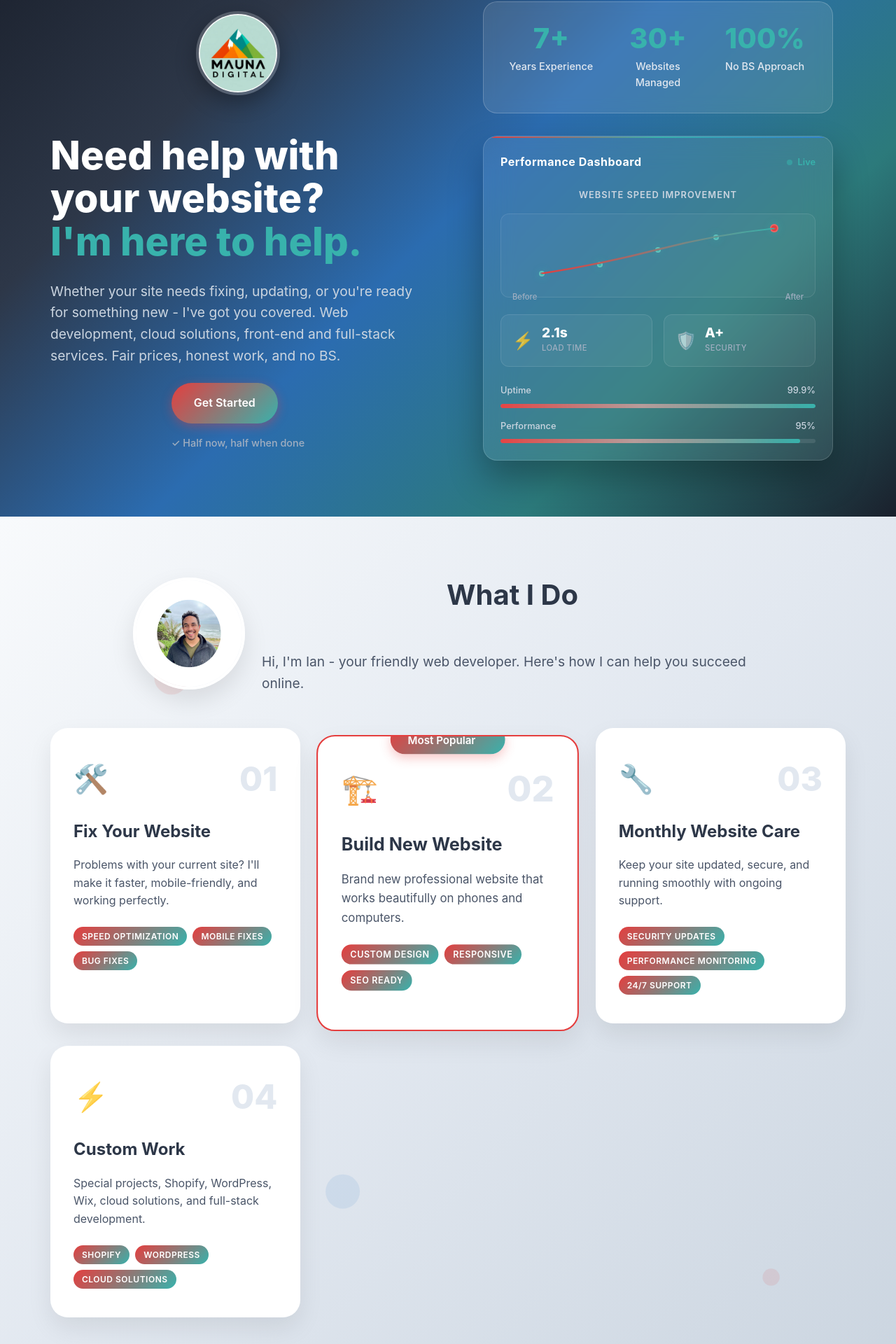
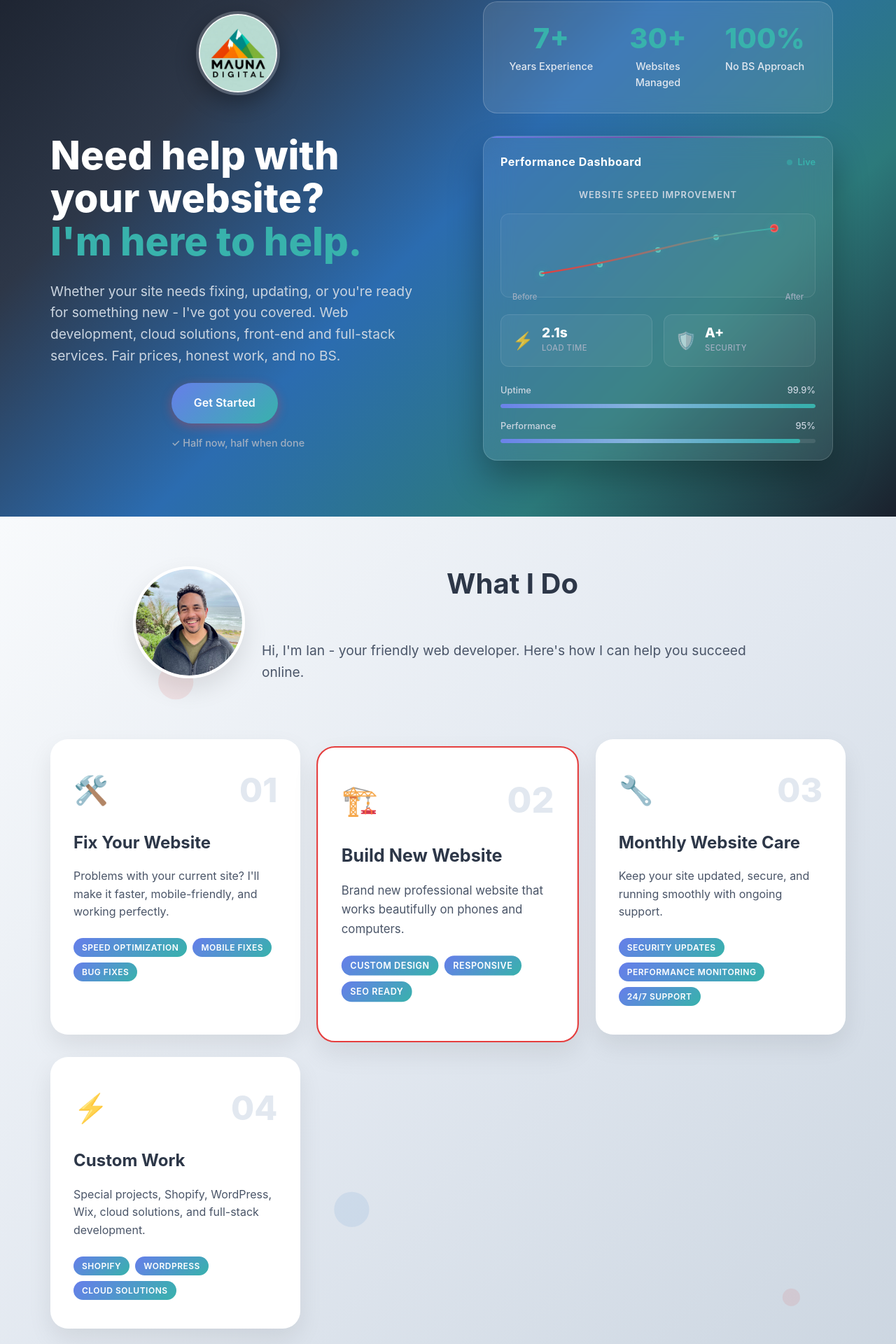
Before and after one commit to mriansabado/mauna-digital-website, a React (Vite) app: page / in a window 1280 px wide. Shown: the part 118-2038 px from the top of the page at 70% size. Built offline with nearby package versions, Linux system fonts and the light colour scheme.

Commit message:
updated gradient coloring

```diff
--- a/src/App.css
+++ b/src/App.css
@@ -89,7 +89,7 @@ body {
   left: 0;
   width: 0;
   height: 2px;
-  background: linear-gradient(135deg, #e53e3e 0%, #38b2ac 50%, #3182ce 100%);
+  background: linear-gradient(135deg, #667eea 0%, #764ba2 50%, #38b2ac 100%);
   transition: width 0.3s ease;
 }
 
@@ -284,7 +284,7 @@ body {
   left: 0;
   right: 0;
   height: 2px;
-  background: linear-gradient(90deg, #e53e3e 0%, #38b2ac 50%, #3182ce 100%);
+  background: linear-gradient(90deg, #667eea 0%, #764ba2 50%, #38b2ac 100%);
 }
 
 .dashboard-header {
@@ -499,7 +499,7 @@ body {
 
 .progress-fill {
   height: 100%;
-  background: linear-gradient(90deg, #e53e3e 0%, #38b2ac 100%);
+  background: linear-gradient(90deg, #667eea 0%, #38b2ac 100%);
   border-radius: 3px;
   position: relative;
   animation: fillProgress 2s ease-out;
@@ -547,7 +547,7 @@ body {
 }
 
 .gradient-text {
-  background: linear-gradient(135deg, #e53e3e 0%, #38b2ac 50%, #3182ce 100%);
+  background: linear-gradient(135deg, #667eea 0%, #764ba2 50%, #38b2ac 100%);
   -webkit-background-clip: text;
   -webkit-text-fill-color: transparent;
   background-clip: text;
@@ -567,7 +567,7 @@ body {
 }
 
 .btn-primary {
-  background: linear-gradient(135deg, #e53e3e 0%, #38b2ac 100%);
+  background: linear-gradient(135deg, #667eea 0%, #38b2ac 100%);
   color: white;
   box-shadow: 0 4px 15px rgba(229, 62, 62, 0.4);
 }
@@ -606,7 +606,8 @@ section {
 .services {
   background: linear-gradient(135deg, #f8fafc 0%, #e2e8f0 50%, #cbd5e0 100%);
   position: relative;
-  overflow: hidden;
+  overflow: visible;
+  padding: 4rem 0;
 }
 
 .services::before {
@@ -666,6 +667,8 @@ section {
   gap: 2rem;
   position: relative;
   z-index: 1;
+  padding-top: 2rem;
+  padding-bottom: 2rem;
 }
 
 .service-card {
@@ -687,7 +690,7 @@ section {
   left: 0;
   right: 0;
   height: 4px;
-  background: linear-gradient(90deg, #e53e3e 0%, #38b2ac 100%);
+  background: linear-gradient(90deg, #667eea 0%, #38b2ac 100%);
   transform: scaleX(0);
   transition: transform 0.3s ease;
 }
@@ -715,7 +718,7 @@ section {
   position: absolute;
   top: -15px;
   right: 20px;
-  background: linear-gradient(135deg, #e53e3e 0%, #38b2ac 100%);
+  background: linear-gradient(135deg, #667eea 0%, #38b2ac 100%);
   color: white;
   padding: 0.5rem 1.5rem;
   border-radius: 20px;
@@ -764,7 +767,7 @@ section {
 }
 
 .feature-tag {
-  background: linear-gradient(135deg, #e53e3e 0%, #38b2ac 100%);
+  background: linear-gradient(135deg, #667eea 0%, #38b2ac 100%);
   color: white;
   padding: 0.25rem 0.75rem;
   border-radius: 15px;
@@ -820,7 +823,7 @@ section {
   top: -15px;
   left: 50%;
   transform: translateX(-50%);
-  background: linear-gradient(135deg, #e53e3e 0%, #38b2ac 100%);
+  background: linear-gradient(135deg, #667eea 0%, #38b2ac 100%);
   color: white;
   padding: 0.5rem 1.5rem;
   border-radius: 20px;
@@ -893,7 +896,7 @@ section {
 }
 
 .new-customer-deal {
-  background: linear-gradient(135deg, #e53e3e 0%, #38b2ac 100%);
+  background: linear-gradient(135deg, #667eea 0%, #38b2ac 100%);
   color: white;
   border-radius: 20px;
   padding: 2rem;
--- a/src/App.tsx
+++ b/src/App.tsx
@@ -1,7 +1,7 @@
 import './App.css'
 import logo from './assets/mauna-digital-final.png'
 import logoText from './assets/Mauna Digital Text.png'
-import profilePhoto from './assets/profile-photo.png'
+import profilePhoto from './assets/profile-photo2.png'
 
 function App() {
   return (
@@ -169,7 +169,6 @@ function App() {
               </div>
             </div>
             <div className="service-card featured">
-              <div className="featured-badge">Most Popular</div>
               <div className="service-card-header">
                 <div className="service-icon">🏗️</div>
                 <div className="service-number">02</div>
```
Also changed, not shown: src/assets/profile-photo2.png (added).
